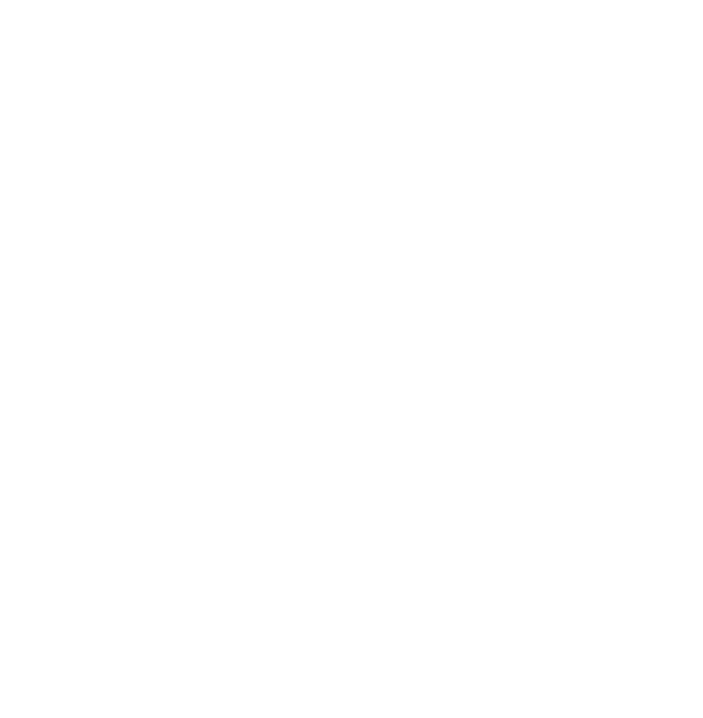
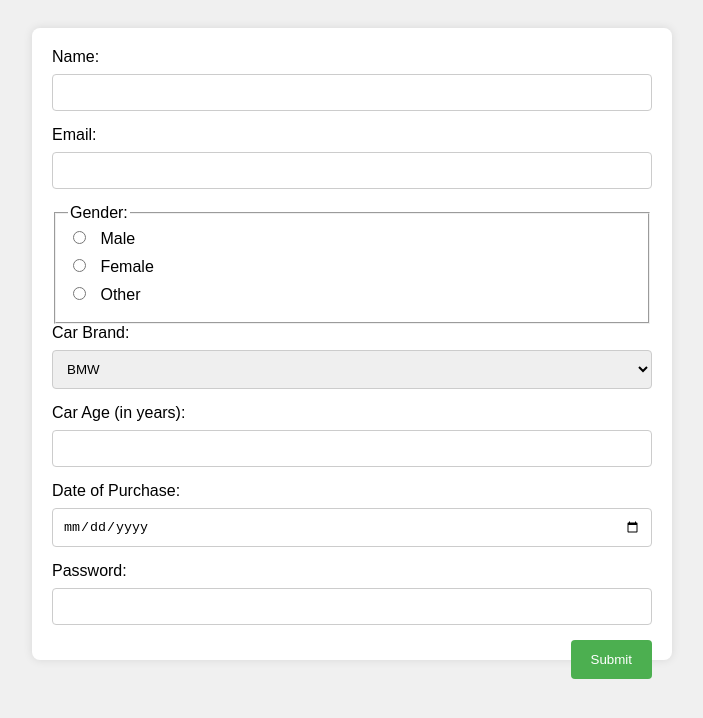
Before and after one commit to acciojob/car-insurance-form-rajeshmondal54, a website: page main.html in a window 1280 px wide. Shown: the whole page, without its empty margins (288-991 px from the left). Drawn offline with Linux system fonts and the light colour scheme.

Commit message:
created a submission

```diff
--- a/main.html
+++ b/main.html
@@ -8,6 +8,38 @@
 
 <body>
 	<!-- the entire body must be written by student -->
+	<form action="#" method="post">
+    <label for="name">Name:</label>
+    <input type="text" id="name" name="name" required>
+
+    <label for="email">Email:</label>
+    <input type="email" id="email" name="email" required>
+
+    <fieldset>
+        <legend>Gender:</legend>
+        <label><input type="radio" name="gender" value="male" required> Male</label>
+        <label><input type="radio" name="gender" value="female" required> Female</label>
+        <label><input type="radio" name="gender" value="other" required> Other</label>
+    </fieldset>
+
+    <label for="cars">Car Brand:</label>
+    <select id="cars" name="cars">
+        <option value="bmw">BMW</option>
+        <option value="audi">Audi</option>
+        <option value="mercedes">Mercedes</option>
+    </select>
+
+    <label for="carage">Car Age (in years):</label>
+    <input type="number" id="carage" name="carage" required>
+
+    <label for="dop">Date of Purchase:</label>
+    <input type="date" id="dop" name="dop" required>
+
+    <label for="password">Password:</label>
+    <input type="password" id="password" name="password" required>
+
+    <button type="submit">Submit</button>
+</form>
     <script type="text/javascript" src="./script.js">
 </script>
 
--- a/styles.css
+++ b/styles.css
@@ -1,2 +1,47 @@
 
 /* Your CSS Code here. */
+   body {
+    font-family: Arial, sans-serif;
+    background-color: #f0f0f0;
+    padding: 20px;
+}
+form {
+    max-width: 600px;
+    background-color: #fff;
+    padding: 20px;
+    border-radius: 8px;
+    box-shadow: 0 0 10px rgba(0, 0, 0, 0.1);
+    margin: auto;
+}
+label {
+    display: block;
+    margin-bottom: 8px;
+}
+input[type="text"],
+input[type="email"],
+input[type="number"],
+input[type="date"],
+input[type="password"],
+select {
+    width: 100%;
+    padding: 10px;
+    margin-bottom: 15px;
+    border: 1px solid #ccc;
+    border-radius: 4px;
+    box-sizing: border-box;
+}
+input[type="radio"] {
+    margin-right: 10px;
+}
+button[type="submit"] {
+    background-color: #4caf50;
+    color: white;
+    padding: 12px 20px;
+    border: none;
+    border-radius: 4px;
+    cursor: pointer;
+    float: right;
+}
+button[type="submit"]:hover {
+    background-color: #45a049;
+}
```
